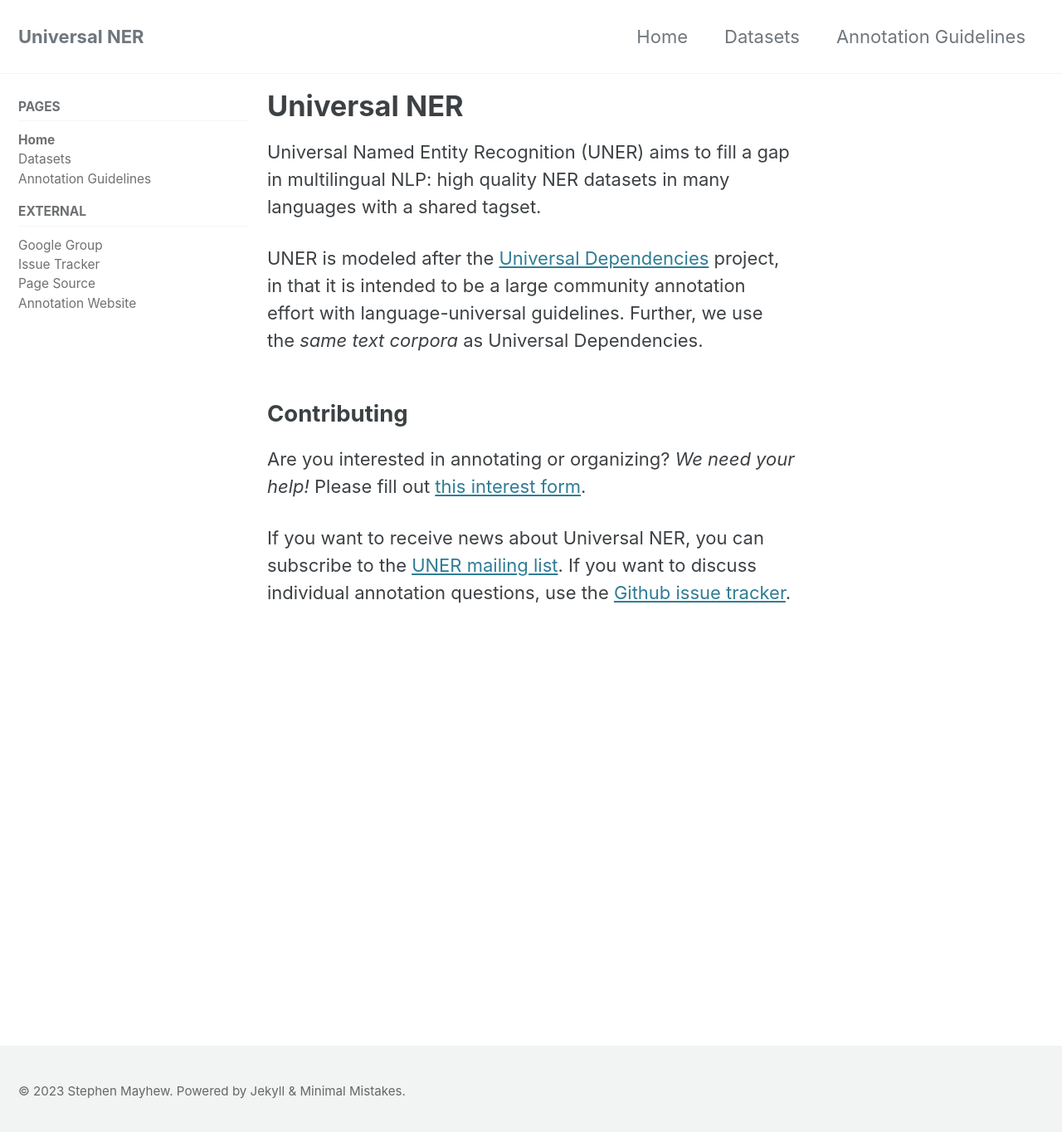
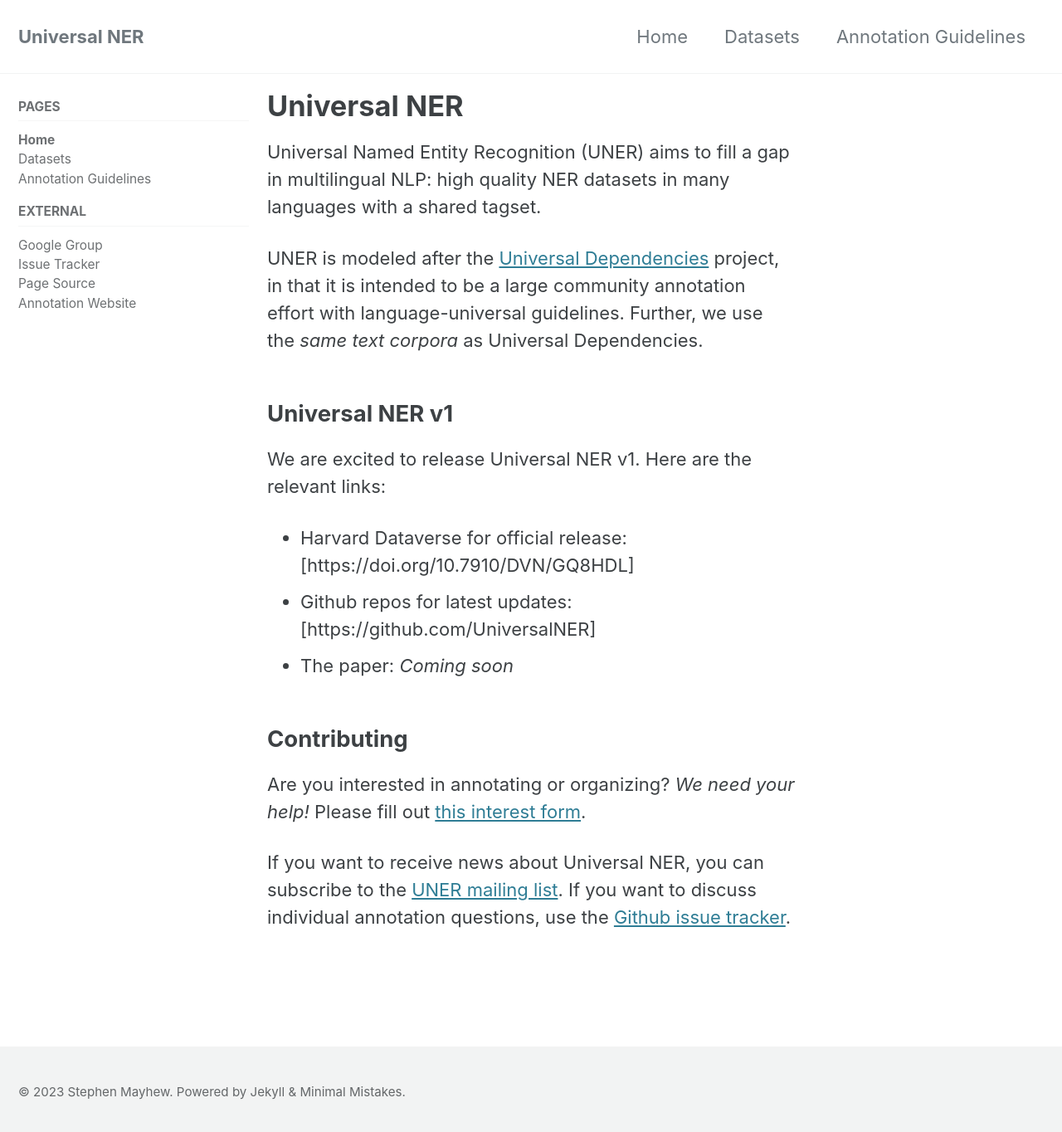
Before and after one commit to UniversalNER/UniversalNER, a Jekyll site: the page built from docs/_pages/home.md, in a window 1280 px wide and 1371 px high. Shown: the top 1364 px of the window at 83% size. Built offline with Jekyll 4.4.1, drawn with Linux system fonts in a browser that asks for light colours; cached includes are drawn as plain includes; comment, search, counter and statistics services are not loaded.

Commit message:
Update home.md

```diff
--- a/docs/_pages/home.md
+++ b/docs/_pages/home.md
@@ -12,6 +12,13 @@ in many languages with a shared tagset.
 UNER is modeled after the [Universal Dependencies](https://universaldependencies.org/) project, in that
 it is intended to be a large community annotation effort with language-universal guidelines. Further, we use the _same text corpora_ as Universal Dependencies.
 
+## Universal NER v1
+
+We are excited to release Universal NER v1. Here are the relevant links:
+
+- Harvard Dataverse for official release: [https://doi.org/10.7910/DVN/GQ8HDL]
+- Github repos for latest updates: [https://github.com/UniversalNER]
+- The paper: _Coming soon_
 
 ## Contributing
 
```
